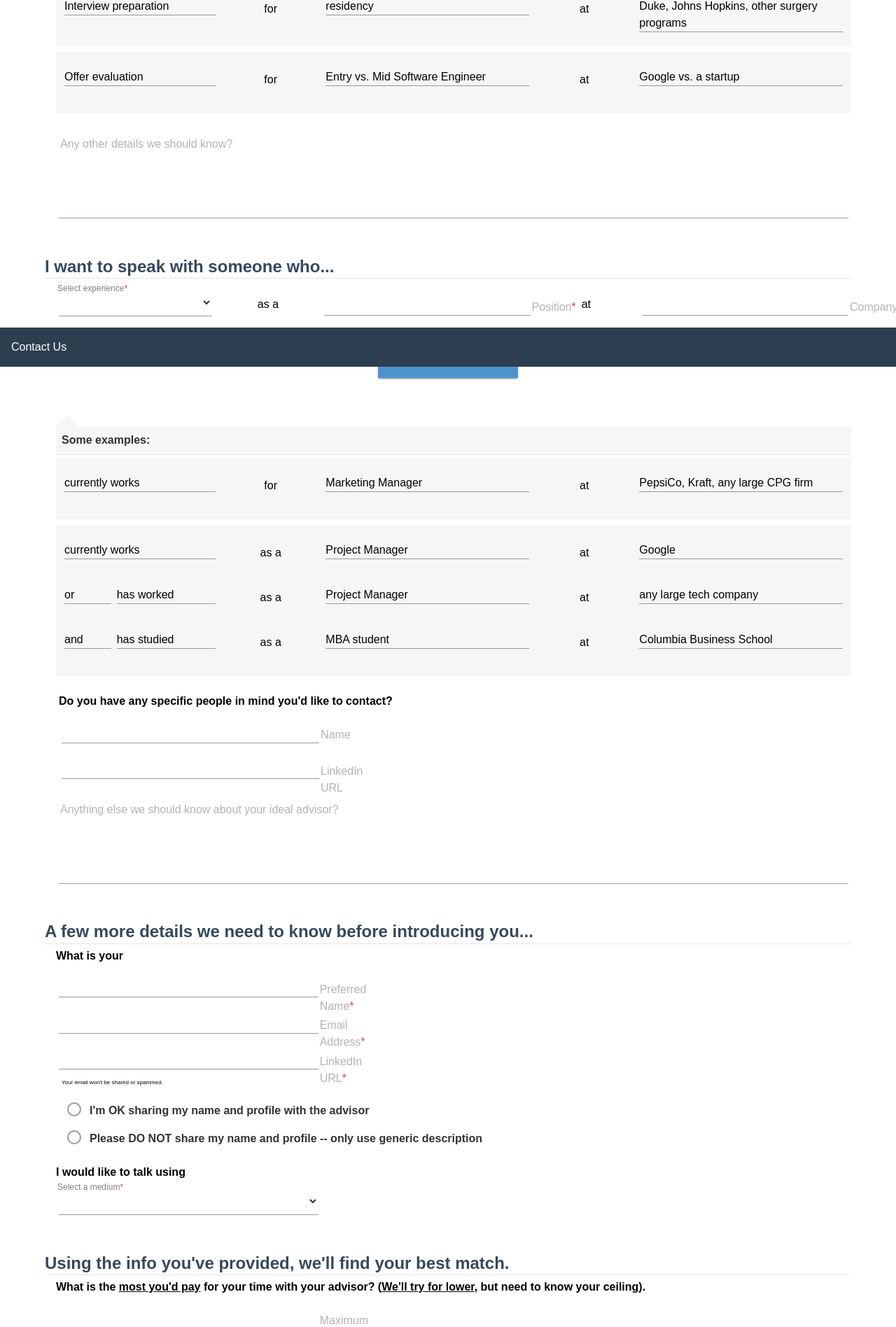
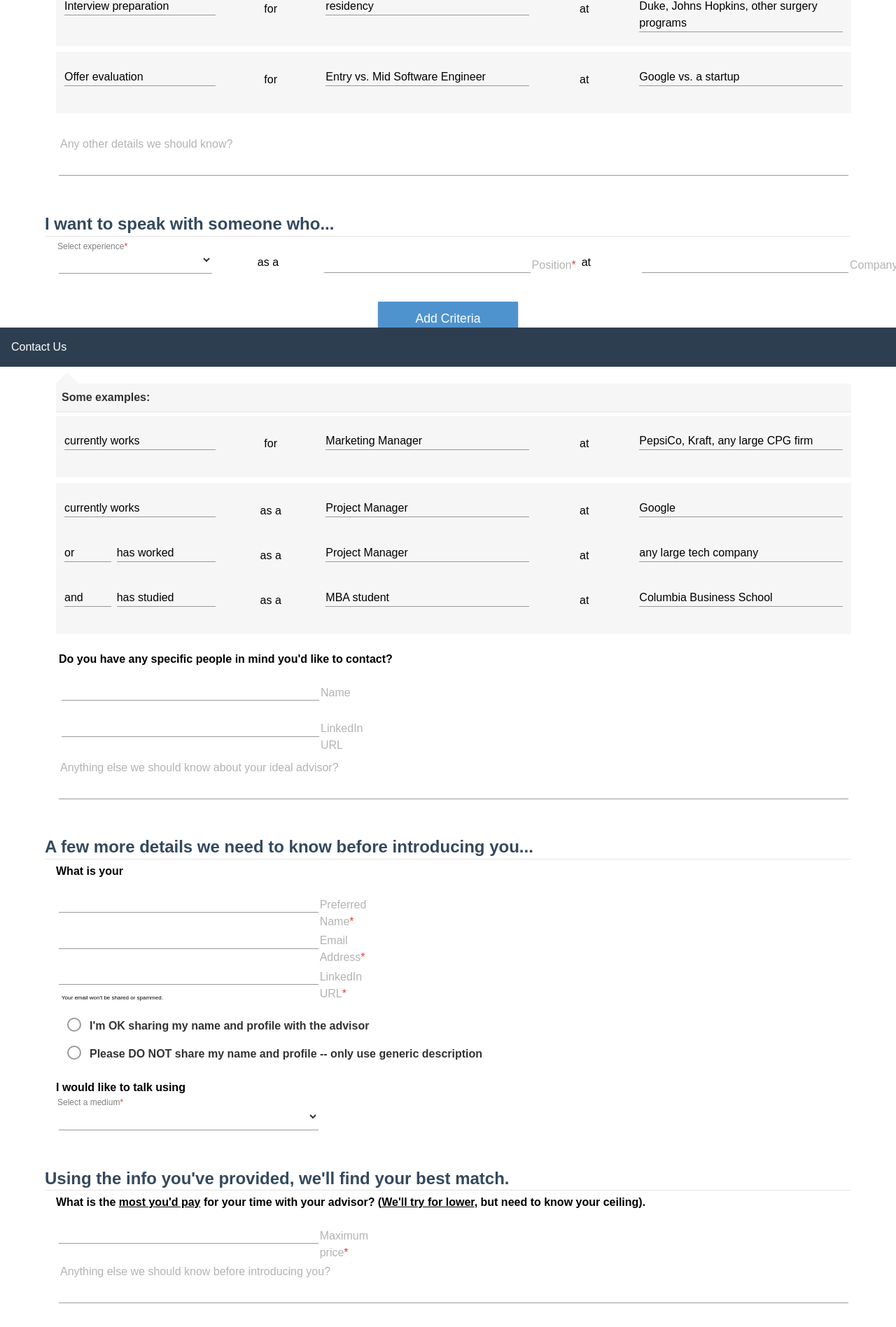
Before and after one commit to monaqvi/monaqvi.github.io, a Jekyll site: the page projects/ten-consumer-price-check/request/index.html, which Jekyll copies as it is, in a window 1280 px wide. Shown: the part 376-2272 px from the top of the page at 70% size. Built offline with Jekyll 4.4.1, drawn with Linux system fonts in a browser that asks for light colours; nearby versions of some CDN libraries.

Commit message:
Shrink textarea input

```diff
--- a/projects/ten-consumer-price-check/css/main.css
+++ b/projects/ten-consumer-price-check/css/main.css
@@ -462,6 +462,9 @@ fieldset {
 .form-group input[type="file"] ~ .bar {
   display: none;
 }
+.form-group textarea {
+  height: 5em;
+}
 .form-group select,
 .form-group input:focus,
 .form-group input:valid,
@@ -756,6 +759,10 @@ fieldset {
   .md-l-box {
     padding: 2em;
   }
+
+  .form-group textarea {
+    height: 4em;
+  }
 }
 
 /* -- DESKTOP STYLES -- */
--- a/projects/ten-consumer-price-check/request/index.html
+++ b/projects/ten-consumer-price-check/request/index.html
@@ -158,7 +158,7 @@
 
           <div class="indented">
             <fieldset class="form-group">
-              <textarea rows="4" required></textarea>
+              <textarea required></textarea>
               <label class="control-label" for="textarea">Any other details we should know?</label><i class="bar"></i>
             </fieldset>
           </div>
@@ -425,7 +425,7 @@
 
           <div class="indented">
             <fieldset class="form-group">
-              <textarea rows="4" required></textarea>
+              <textarea required></textarea>
               <label class="control-label" for="textarea">Anything else we should know about your ideal advisor?</label><i class="bar"></i>
             </fieldset>
           </div>
@@ -529,7 +529,7 @@
 
           <div class="indented">
             <fieldset class="form-group">
-              <textarea rows="4" required></textarea>
+              <textarea required></textarea>
               <label class="control-label" for="textarea">Anything else we should know before introducing you?</label><i class="bar"></i>
             </fieldset>
           </div>
```
